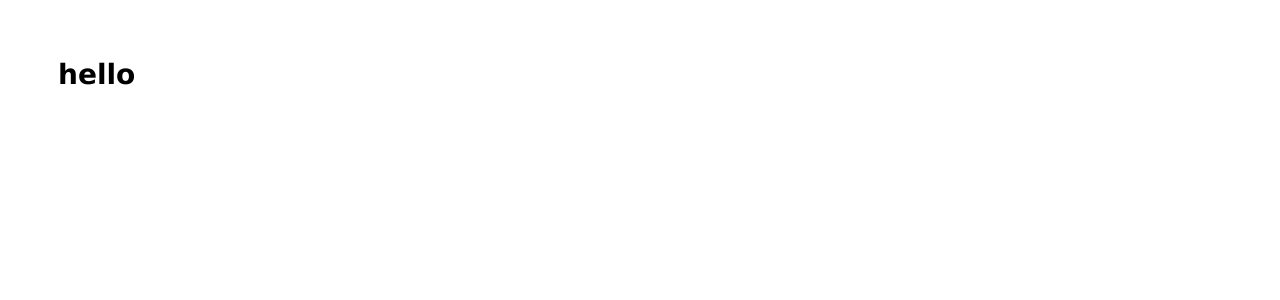
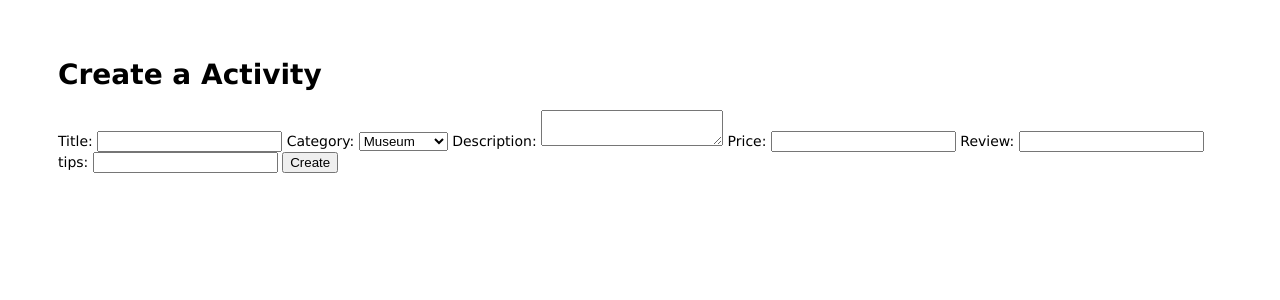
Before and after one commit to AmsterDay/project2-amsterday, a Node server app: page /activities/create in a window 1280 px wide. Before the commit the part shown is almost empty. Shown: the top 300 px of the page. Run offline with Node 20, Linux system fonts and the light colour scheme; some libraries are stand-ins or nearby versions.

Commit message:
add create activity(form)

```diff
--- a/views/activities/create-form.hbs
+++ b/views/activities/create-form.hbs
@@ -1 +1,43 @@
-<h1>hello</h1>
+<h1>Create a Activity</h1>
+
+
+
+
+<form method="POST" action="/activities/create">
+    <label> Title:
+        <input type="text" name="title" />
+    </label>
+
+    <label for="category">Category:</label>
+    <select id="category" name="category" required>
+        <option value="museum">Museum</option>
+        <option value="experience">Experience</option>
+        <option value="food">Food</option>
+    </select>
+    </label>
+
+    <label> Description:
+        <textarea type="text" name="description"></textarea>
+    </label>
+
+    <label> Price:
+        <input type="number" name="price" />
+    </label>
+
+
+    <label> Review:
+        <input type="number" name="review" />
+    </label>
+
+
+    <label> tips:
+        <input type="text" name="tips" />
+    </label>
+
+
+
+
+
+
+    <button type="submit"> Create </button>
+</form>
```
